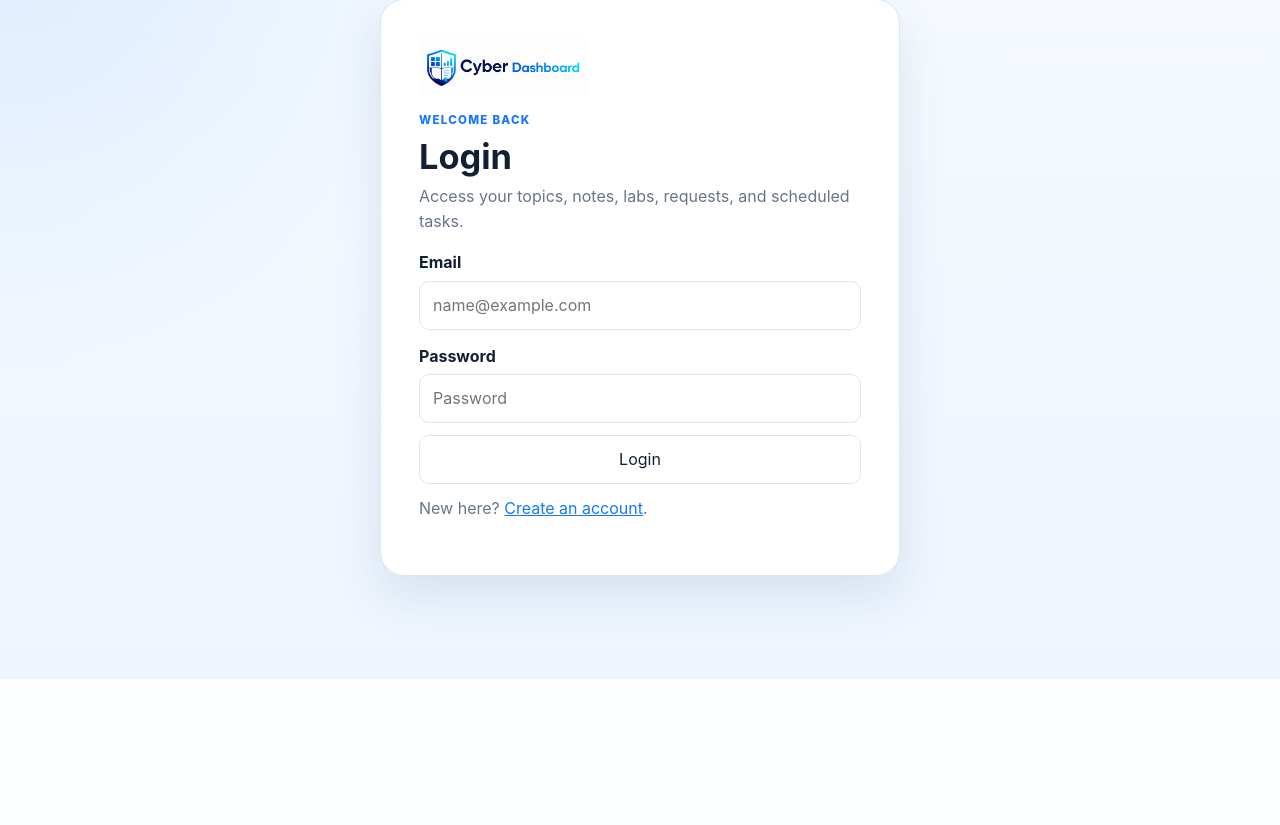
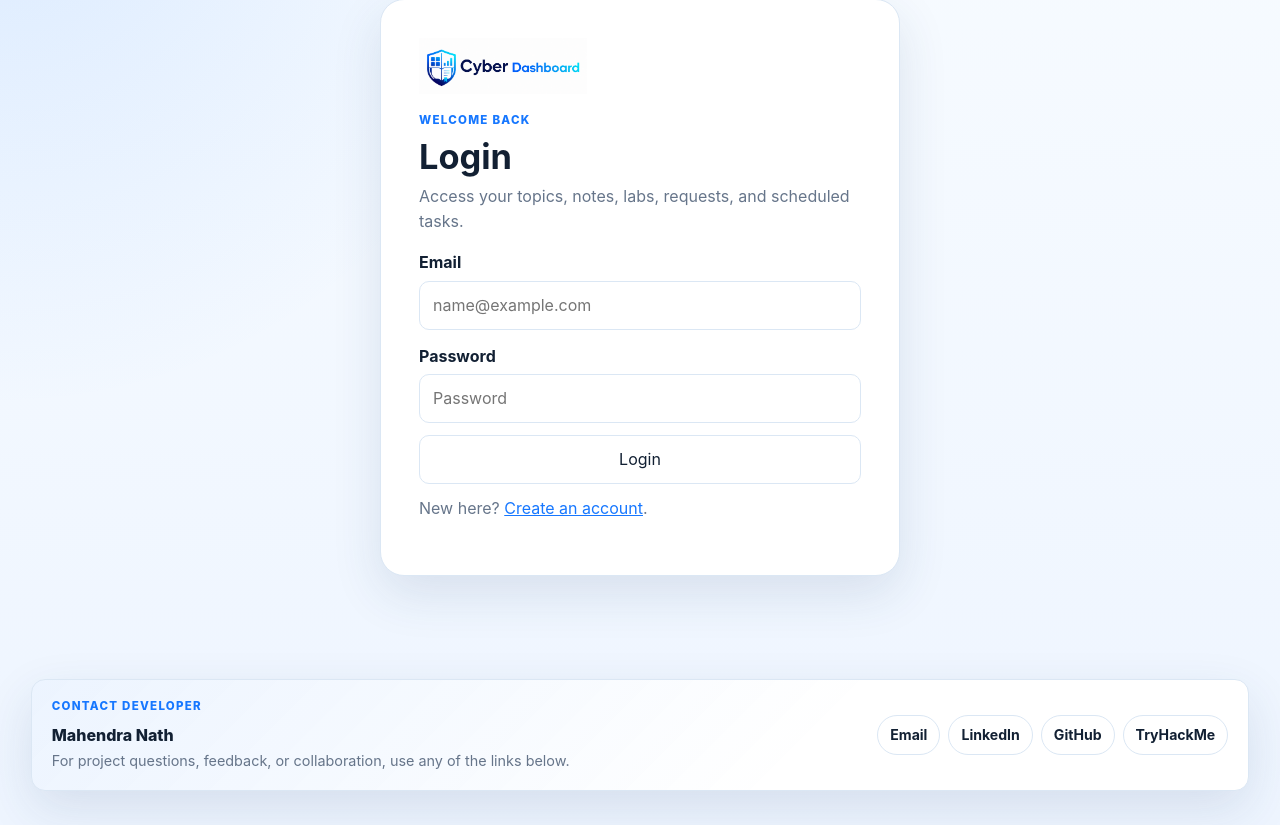
Before and after one commit to mny015/Cyber-Dashboard, a Flask app: a page that uses app/templates/base.html in a window 1280 px wide. Shown: the part 135-960 px from the top of the page. Before the commit the page ends 814 px from the top, so only its background shows below. Run offline with Flask 3, Linux system fonts and the light colour scheme; parts of the project's set-up code (start-up, migrations or seed data) failed here and were passed over.

Commit message:
Add developer contact footer

```diff
--- a/app/static/css/main.css
+++ b/app/static/css/main.css
@@ -1043,6 +1043,64 @@ a.activity-row:hover strong {
     font-weight: 750;
 }
 
+.site-footer {
+    width: min(var(--content-width), calc(100% - (var(--content-padding) * 2)));
+    margin: 0 auto;
+    padding: 0 0 34px;
+}
+
+.site-footer-inner {
+    display: flex;
+    align-items: center;
+    justify-content: space-between;
+    gap: 18px;
+    padding: 18px 20px;
+    border: 1px solid var(--border);
+    border-radius: var(--radius);
+    background:
+        linear-gradient(135deg, color-mix(in srgb, var(--accent) 8%, transparent), transparent 64%),
+        var(--surface);
+    box-shadow: var(--shadow);
+}
+
+.footer-title {
+    margin-bottom: 2px;
+    font-size: 1rem;
+    font-weight: 800;
+}
+
+.footer-copy {
+    margin-bottom: 0;
+    color: var(--muted);
+    font-size: 0.9rem;
+}
+
+.footer-contact-links {
+    display: flex;
+    flex-wrap: wrap;
+    justify-content: flex-end;
+    gap: 8px;
+}
+
+.footer-contact-links a {
+    display: inline-flex;
+    align-items: center;
+    min-height: 38px;
+    padding: 8px 12px;
+    border: 1px solid var(--border);
+    border-radius: 999px;
+    background: var(--surface-raised);
+    color: var(--text);
+    font-size: 0.88rem;
+    font-weight: 750;
+    text-decoration: none;
+}
+
+.footer-contact-links a:hover {
+    border-color: var(--accent);
+    color: var(--accent);
+}
+
 .admin-console {
     display: grid;
     gap: 14px;
@@ -2547,6 +2605,15 @@ tr:last-child td {
     .brand-logo {
         max-width: 210px;
     }
+
+    .site-footer-inner {
+        align-items: flex-start;
+        flex-direction: column;
+    }
+
+    .footer-contact-links {
+        justify-content: flex-start;
+    }
 }
 
 @media (max-width: 720px) {
--- a/app/templates/base.html
+++ b/app/templates/base.html
@@ -81,6 +81,22 @@
         {% block content %}{% endblock %}
     </main>
 
+    <footer class="site-footer" aria-label="Developer contact">
+        <div class="site-footer-inner">
+            <div>
+                <p class="eyebrow">Contact Developer</p>
+                <p class="footer-title">Mahendra Nath</p>
+                <p class="footer-copy">For project questions, feedback, or collaboration, use any of the links below.</p>
+            </div>
+            <nav class="footer-contact-links" aria-label="Developer profiles">
+                <a href="mailto:darkcipher15@gmail.com">Email</a>
+                <a href="https://www.linkedin.com/in/mahendra-nath-3a95b134a/" target="_blank" rel="noopener noreferrer">LinkedIn</a>
+                <a href="https://github.com/mny015" target="_blank" rel="noopener noreferrer">GitHub</a>
+                <a href="https://tryhackme.com/p/D4rkC1ph3r" target="_blank" rel="noopener noreferrer">TryHackMe</a>
+            </nav>
+        </div>
+    </footer>
+
     <script src="{{ url_for('static', filename='js/main.js') }}"></script>
     </div>
 </body>
```
